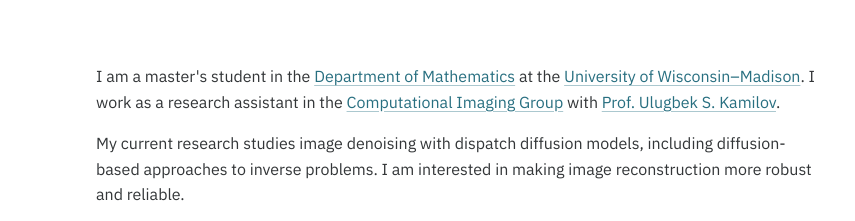
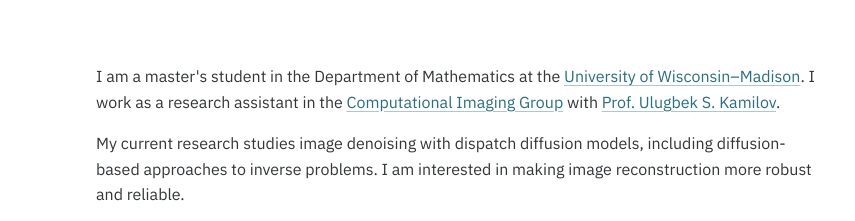
Before and after one commit to YanLiLydia/YanLiLydia.github.io, a plain HTML site: page index.html in a window 1280 px wide. Shown: the top 221 px of the page, 306-1161 px from the left. Drawn offline with Linux system fonts and the light colour scheme.

Commit message:
Remove mathematics department hyperlink

```diff
--- a/index.html
+++ b/index.html
@@ -119,7 +119,7 @@
 
     <main id="main" tabindex="-1">
       <section class="intro" aria-label="About Yan Li">
-        <p>I am a master's student in the <a href="https://math.wisc.edu/">Department of Mathematics</a> at the <a href="https://www.wisc.edu/">University of Wisconsin–Madison</a>. I work as a research assistant in the <a href="https://cig.ece.wisc.edu">Computational Imaging Group</a> with <a href="https://engineering.wisc.edu/directory/profile/ulugbek-kamilov/">Prof. Ulugbek S. Kamilov</a>.</p>
+        <p>I am a master's student in the Department of Mathematics at the <a href="https://www.wisc.edu/">University of Wisconsin–Madison</a>. I work as a research assistant in the <a href="https://cig.ece.wisc.edu">Computational Imaging Group</a> with <a href="https://engineering.wisc.edu/directory/profile/ulugbek-kamilov/">Prof. Ulugbek S. Kamilov</a>.</p>
         <p>My current research studies image denoising with dispatch diffusion models, including diffusion-based approaches to inverse problems. I am interested in making image reconstruction more robust and reliable.</p>
         <p>Before coming to Wisconsin, I studied applied mathematics and financial engineering at <a href="https://www.cuhk.edu.cn/en">The Chinese University of Hong Kong, Shenzhen</a> and worked on computer vision applications in healthcare.</p>
         <p class="current-focus">Current focus: developing AI algorithms for computational imaging, with an emphasis on diffusion models for image denoising and applications to practical engineering problems.</p>
```
